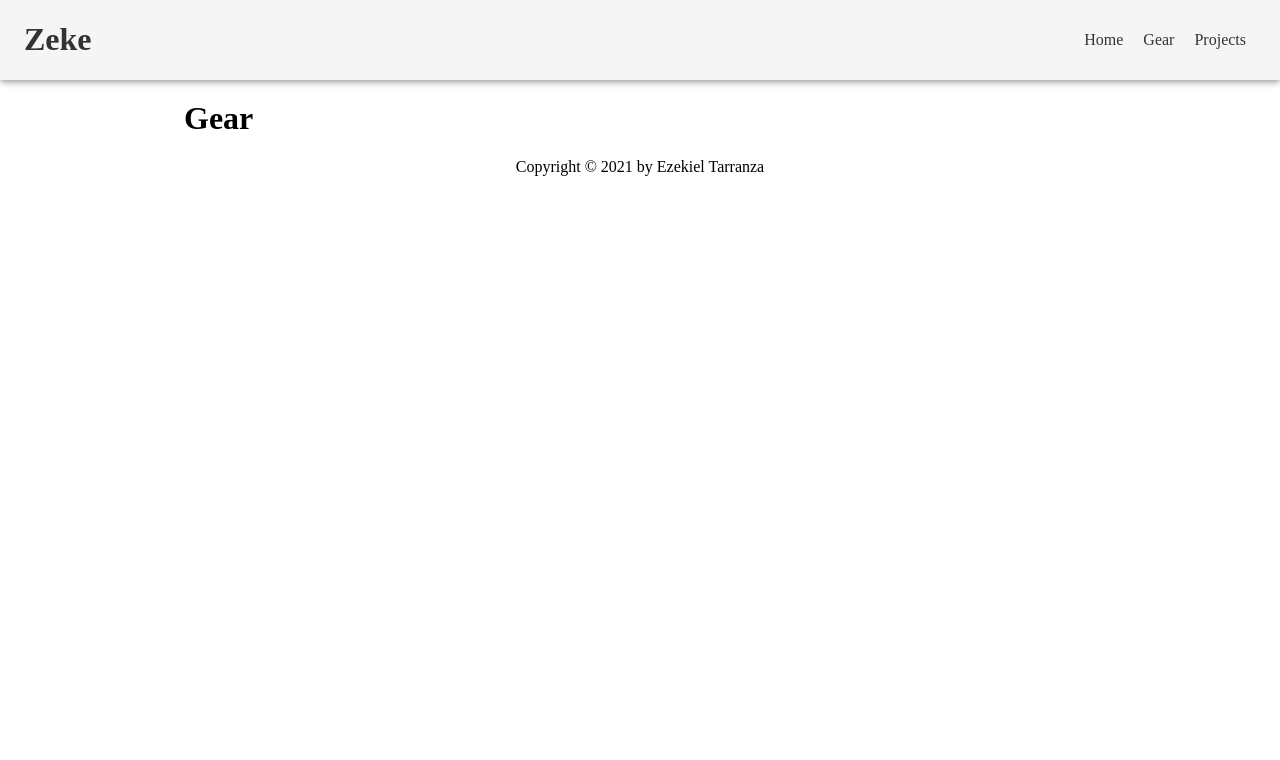
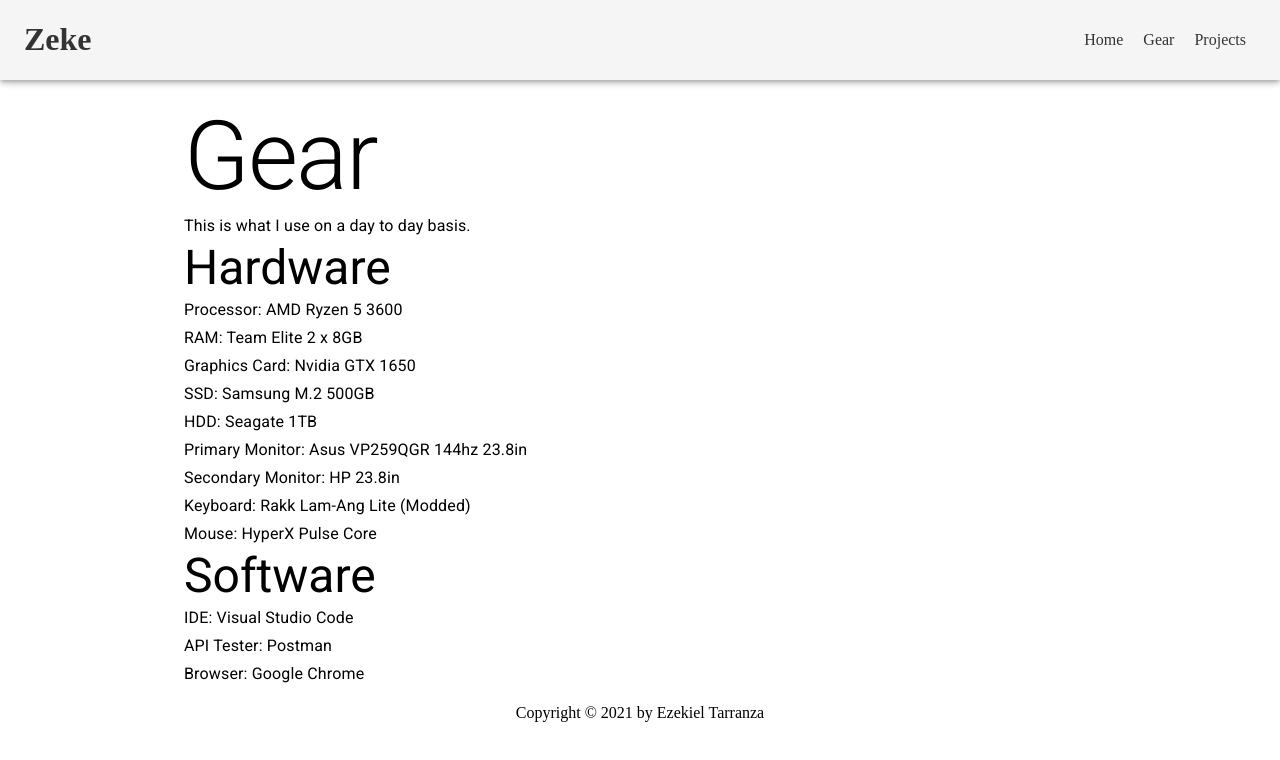
Before and after one commit to kielllll/web-portfolio, a Next.js app: page /gear in a window 1280 px wide. Shown: the top 760 px of the page. Built offline with nearby package versions, Linux system fonts and the light colour scheme.

Commit message:
add: Gear page content

```diff
--- a/pages/gear.js
+++ b/pages/gear.js
@@ -1,12 +1,96 @@
 import Head from "next/head";
+import Typography from "@material-ui/core/Typography";
 
 export default function About() {
+  const hardware = [
+    {
+      type: "Processor",
+      name: "AMD Ryzen 5 3600",
+    },
+    {
+      type: "RAM",
+      name: "Team Elite 2 x 8GB",
+    },
+    {
+      type: "Graphics Card",
+      name: "Nvidia GTX 1650",
+    },
+    {
+      type: "SSD",
+      name: "Samsung M.2 500GB",
+    },
+    {
+      type: "HDD",
+      name: "Seagate 1TB",
+    },
+    {
+      type: "Primary Monitor",
+      name: "Asus VP259QGR 144hz 23.8in",
+    },
+    {
+      type: "Secondary Monitor",
+      name: "HP 23.8in",
+    },
+    {
+      type: "Keyboard",
+      name: "Rakk Lam-Ang Lite (Modded)",
+    },
+    {
+      type: "Mouse",
+      name: "HyperX Pulse Core",
+    },
+  ];
+
+  const software = [
+    {
+      type: "IDE",
+      name: "Visual Studio Code",
+    },
+    {
+      type: "API Tester",
+      name: "Postman",
+    },
+    {
+      type: "Browser",
+      name: "Google Chrome",
+    },
+  ];
+
   return (
     <div>
       <Head>
-        <title>About | Ezekiel Tarranza</title>
+        <title>Gear | Ezekiel Tarranza</title>
       </Head>
-      <h1>Gear</h1>
+      <section>
+        <Typography component="h1" variant="h1">
+          Gear
+        </Typography>
+        <Typography component="h4" variant="subtitle1">
+          This is what I use on a day to day basis.
+        </Typography>
+      </section>
+
+      <section>
+        <Typography component="h3" variant="h3">
+          Hardware
+        </Typography>
+        {hardware.map((item, e) => (
+          <Typography key={e} component="h5" variant="subtitle1">
+            {`${item.type}: ${item.name}`}
+          </Typography>
+        ))}
+      </section>
+
+      <section>
+        <Typography component="h3" variant="h3">
+          Software
+        </Typography>
+        {software.map((item, e) => (
+          <Typography key={e} component="h5" variant="subtitle1">
+            {`${item.type}: ${item.name}`}
+          </Typography>
+        ))}
+      </section>
     </div>
   );
 }
```
